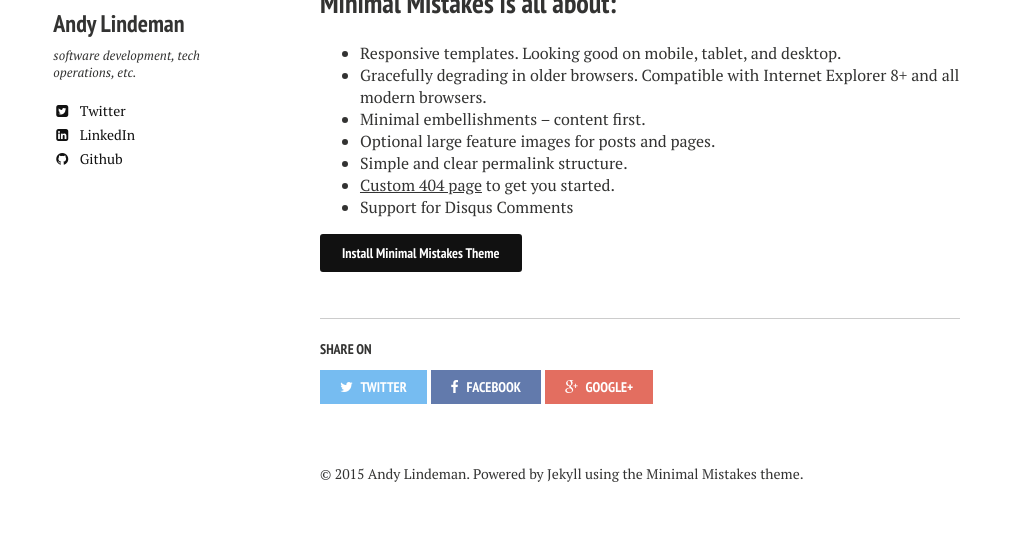
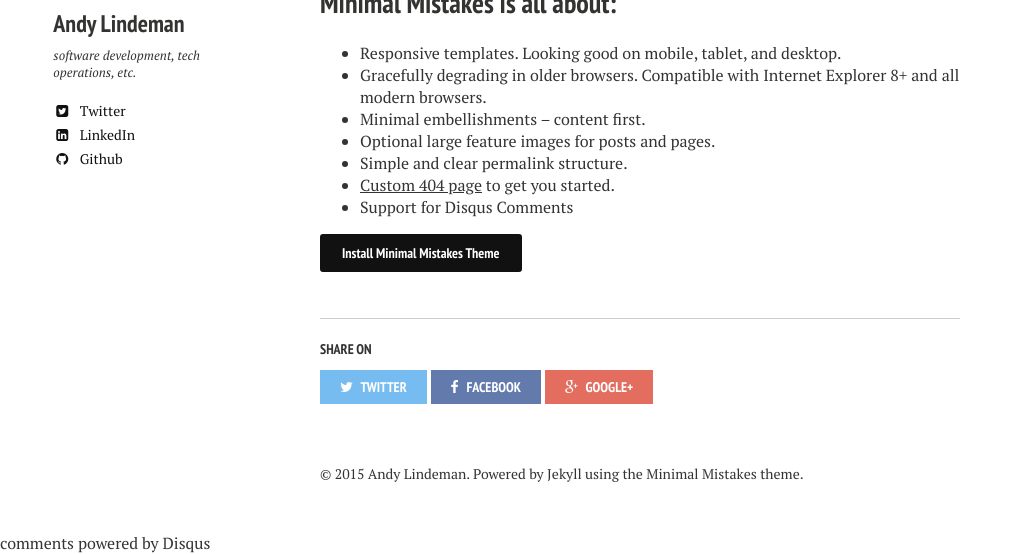
Before and after one commit to poldham/alindeman.github.io, a Jekyll site: the page built from about/index.md, in a window 1280 px wide, cut to the strip 612-1166 px from the top of the page. Shown: the whole strip, without its empty margins (0-1023 px from the left). Built offline with Jekyll 4.4.1, drawn with Linux system fonts in a browser that asks for light colours; nearby versions of some CDN libraries; comment, search, counter and statistics services are not loaded; before the commit the page ends 1144 px from its top, so only the background shows below that; part of the change alters nothing that is shown.

Commit message:
Uses Disqus

```diff
--- a/_config.yml
+++ b/_config.yml
@@ -28,7 +28,7 @@ owner:
   avatar: http://www.gravatar.com/avatar/04ec66ce302551a608ec3a0451cfa1f2.png?s=400
   bio: "software development, tech operations, etc."
   email:
-  disqus-shortname:
+  disqus-shortname: admlblog
   twitter: alindeman
   facebook: #username
   google:
```
